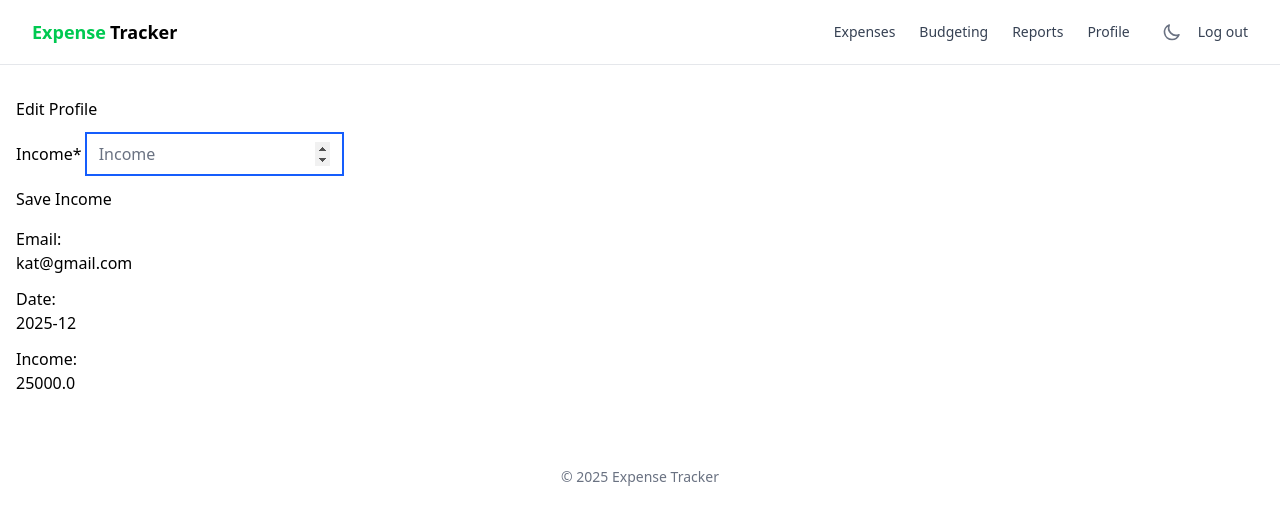
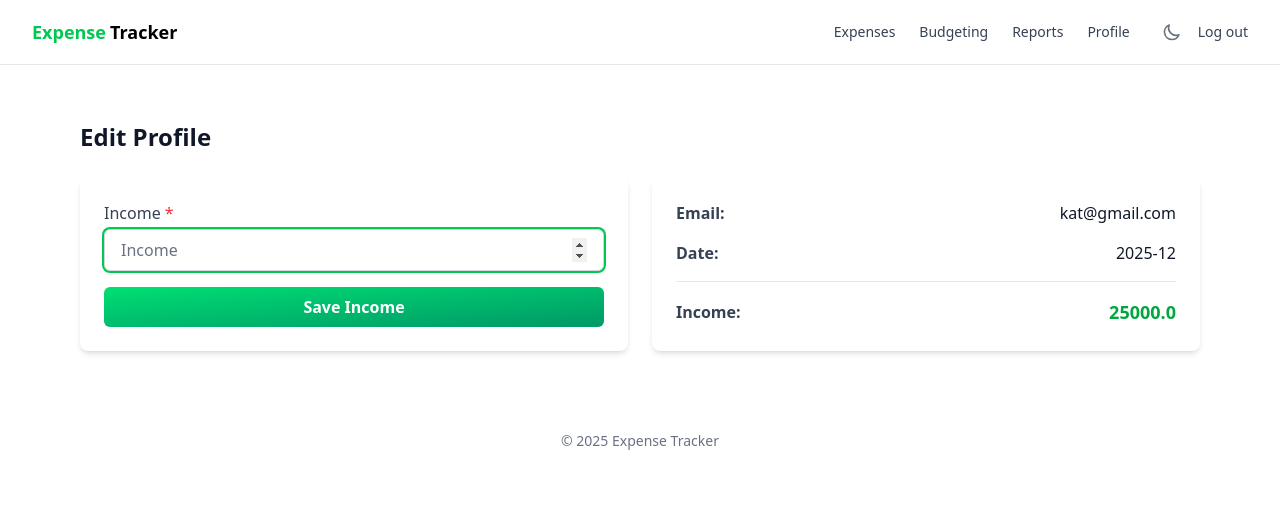
Before and after one commit to katGhost/flask-expense-tracker, a Flask app: page /profile in a window 1280 px wide. Shown: the top 525 px of the page. Run offline with Flask 3, Linux system fonts and the light colour scheme; a user stored in the database is signed in; style sheets or scripts are compiled from the project's sources; some libraries are stand-ins or nearby versions.

Commit message:
migration: bootstrap to tailwind

```diff
--- a/templates/profile.html
+++ b/templates/profile.html
@@ -3,45 +3,88 @@
 {% block title %} Profile {% endblock %}
 
 {% block main %}
+<div class="w-full max-w-6xl mx-auto px-4 py-6">
 
-  <div class="main-container">
-    <div class="user-info-header">
-      <h3 class="mb-3">Edit Profile</h3>
+  <!-- Header -->
+  <h3 class="text-2xl font-semibold text-gray-900 dark:text-gray-100 mb-6">
+    Edit Profile
+  </h3>
+
+  <!-- Content -->
+  <div class="grid grid-cols-1 md:grid-cols-2 gap-6">
+
+    <!-- Left: Income Form -->
+    <div class="bg-white dark:bg-gray-800 p-6 rounded-lg shadow-md">
+      <form action="/profile" method="POST" class="space-y-4">
+
+        <div>
+          <label class="block text-gray-700 dark:text-gray-200 font-medium mb-1">
+            Income <span class="text-red-500">*</span>
+          </label>
+          <input
+            autocomplete="off"
+            autofocus
+            name="income"
+            placeholder="Income"
+            type="number"
+            step="0.01"
+            class="w-full rounded-md border border-gray-300 dark:border-gray-600
+                   bg-white dark:bg-gray-700
+                   text-gray-900 dark:text-gray-100
+                   px-4 py-2
+                   focus:outline-none focus:ring-2 focus:ring-green-500"
+          >
         </div>
 
-    <!-- Left -->
-    <div class="mb-4 profile-container">
-      <div class="form-container">
-        <form action="/profile" method="POST">
-          <div class="mb-3">
-            <label class="form-label">Income<span class="text-danger">*</span></label>
-            <input autocomplete="off" autofocus class="form-control mx-auto custom-width-input" name="income" placeholder="Income" type="number" step="0.01">
-          </div>
-          <div class="mb-4">
-            <button name="action" class="save-income" id="add-income" value="save-income">Save Income</button>
-          </div>
+        <button
+          name="action"
+          id="add-income"
+          value="save-income"
+          class="w-full bg-gradient-to-br from-green-400 to-emerald-600
+                 text-white font-semibold py-2 rounded-md
+                 hover:from-green-500 hover:to-emerald-700
+                 transition"
+        >
+          Save Income
+        </button>
+
       </form>
     </div>
 
-      <!-- Right -->
-      <div class="user-container">
+    <!-- Right: User Info -->
+    <div class="bg-white dark:bg-gray-800 p-6 rounded-lg shadow-md space-y-4">
+
       {% for user in users %}
         {% if user.id == session["user_id"] %}
-            <div class="mb-3 user-info">
-              <p class="fw-bold label">Email:</p>
-              <span class="email-value">{{user.email}}</span>
+          <div class="flex justify-between items-center">
+            <span class="font-semibold text-gray-700 dark:text-gray-300">
+              Email:
+            </span>
+            <span class="text-gray-900 dark:text-gray-100">
+              {{ user.email }}
+            </span>
           </div>
-            <div class="mb-3 user-info">
-              <p class="fw-bold label">Date:</p>
-              <span class="date-value">{{date}}</span>
+
+          <div class="flex justify-between items-center">
+            <span class="font-semibold text-gray-700 dark:text-gray-300">
+              Date:
+            </span>
+            <span class="text-gray-900 dark:text-gray-100">
+              {{ date }}
+            </span>
           </div>
         {% endif %}
       {% endfor %}
 
-        <div class="mb-3 user-info">
-          <p class="fw-bold label">Income:</p>
-          <span class="income-value">{{user_income.income_value}}</span>
+      <div class="flex justify-between items-center border-t pt-4 border-gray-200 dark:border-gray-600">
+        <span class="font-semibold text-gray-700 dark:text-gray-300">
+          Income:
+        </span>
+        <span class="text-lg font-bold text-green-600 dark:text-green-400">
+          {{ user_income.income_value }}
+        </span>
       </div>
+
     </div>
 
   </div>
```
Lines whose indentation alone changed are shown as unchanged.
